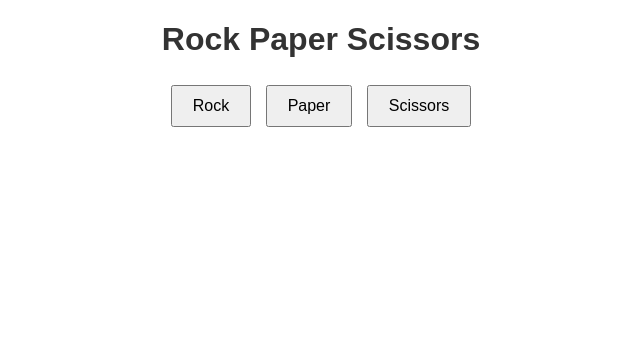
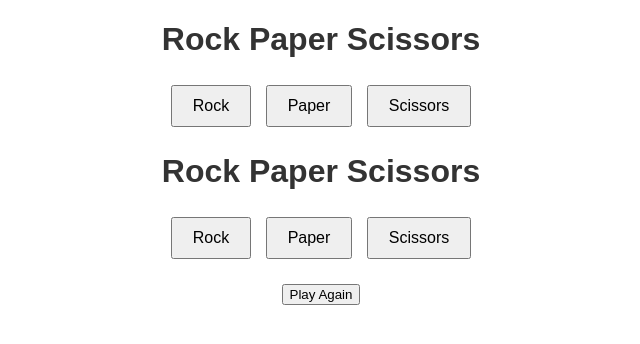
Before and after one commit to 1-jay/test01, a plain HTML site: page index.html in a window 1280 px wide. Shown: the whole page, without its empty margins (319-959 px from the left). Drawn offline with Linux system fonts and the light colour scheme.

Commit message:
Update index.html

```diff
--- a/index.html
+++ b/index.html
@@ -64,3 +64,96 @@
   </script>
 </body>
 </html>
+<!DOCTYPE html>
+<html>
+<head>
+  <title>Rock Paper Scissors</title>
+  <style>
+    body {
+      text-align: center;
+      font-family: Arial, sans-serif;
+    }
+
+    h1 {
+      color: #333;
+    }
+
+    .choices {
+      margin-top: 20px;
+    }
+
+    .choices button {
+      font-size: 16px;
+      padding: 10px 20px;
+      margin: 5px;
+    }
+
+    #result {
+      margin-top: 20px;
+      font-size: 18px;
+      font-weight: bold;
+    }
+
+    #play-again {
+      margin-top: 20px;
+    }
+  </style>
+</head>
+<body>
+  <h1>Rock Paper Scissors</h1>
+
+  <div class="choices">
+    <button onclick="play('rock')">Rock</button>
+    <button onclick="play('paper')">Paper</button>
+    <button onclick="play('scissors')">Scissors</button>
+  </div>
+
+  <div id="result"></div>
+
+  <div id="play-again">
+    <button onclick="reset()">Play Again</button>
+  </div>
+
+  <script>
+    var taunts = [
+      "Nice try!",
+      "Better luck next time!",
+      "You can't beat me!",
+      "I'm unbeatable!",
+      "You're no match for my skills!"
+    ];
+
+    var resultText = document.getElementById("result");
+    var playAgainBtn = document.getElementById("play-again");
+
+    function play(userChoice) {
+      var choices = ['rock', 'paper', 'scissors'];
+      var computerChoice = choices[Math.floor(Math.random() * choices.length)];
+
+      var result;
+
+      if (userChoice === computerChoice) {
+        result = "It's a tie!";
+      } else if (
+        (userChoice === 'rock' && computerChoice === 'scissors') ||
+        (userChoice === 'paper' && computerChoice === 'rock') ||
+        (userChoice === 'scissors' && computerChoice === 'paper')
+      ) {
+        result = "You win!";
+      } else {
+        result = "You lose!";
+      }
+
+      var taunt = taunts[Math.floor(Math.random() * taunts.length)];
+      resultText.innerHTML = "Your choice: " + userChoice + "<br>Computer's choice: " + computerChoice + "<br><br>" + result + "<br>" + taunt;
+
+      playAgainBtn.style.display = "block";
+    }
+
+    function reset() {
+      resultText.innerHTML = "";
+      playAgainBtn.style.display = "none";
+    }
+  </script>
+</body>
+</html>
```
